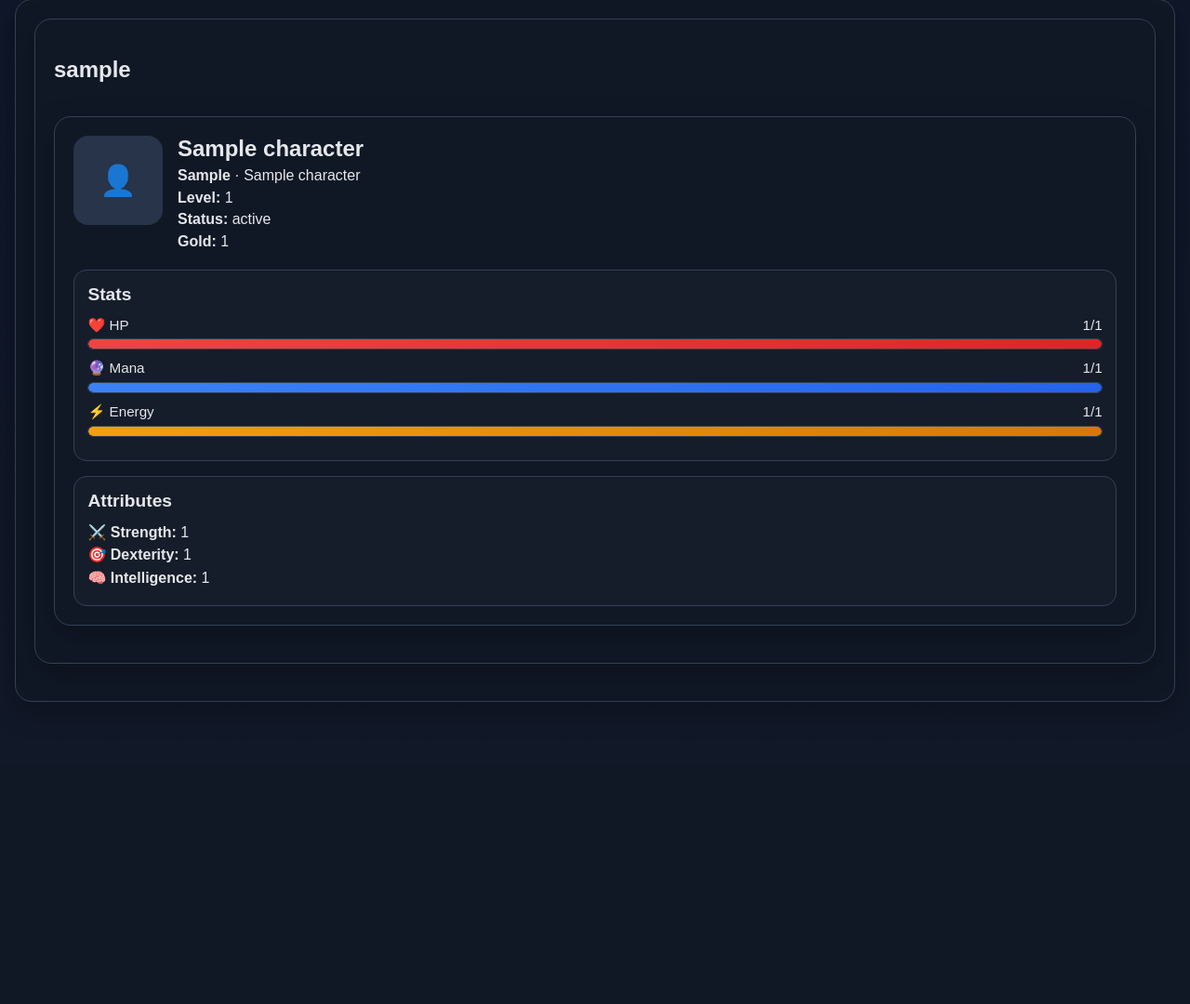
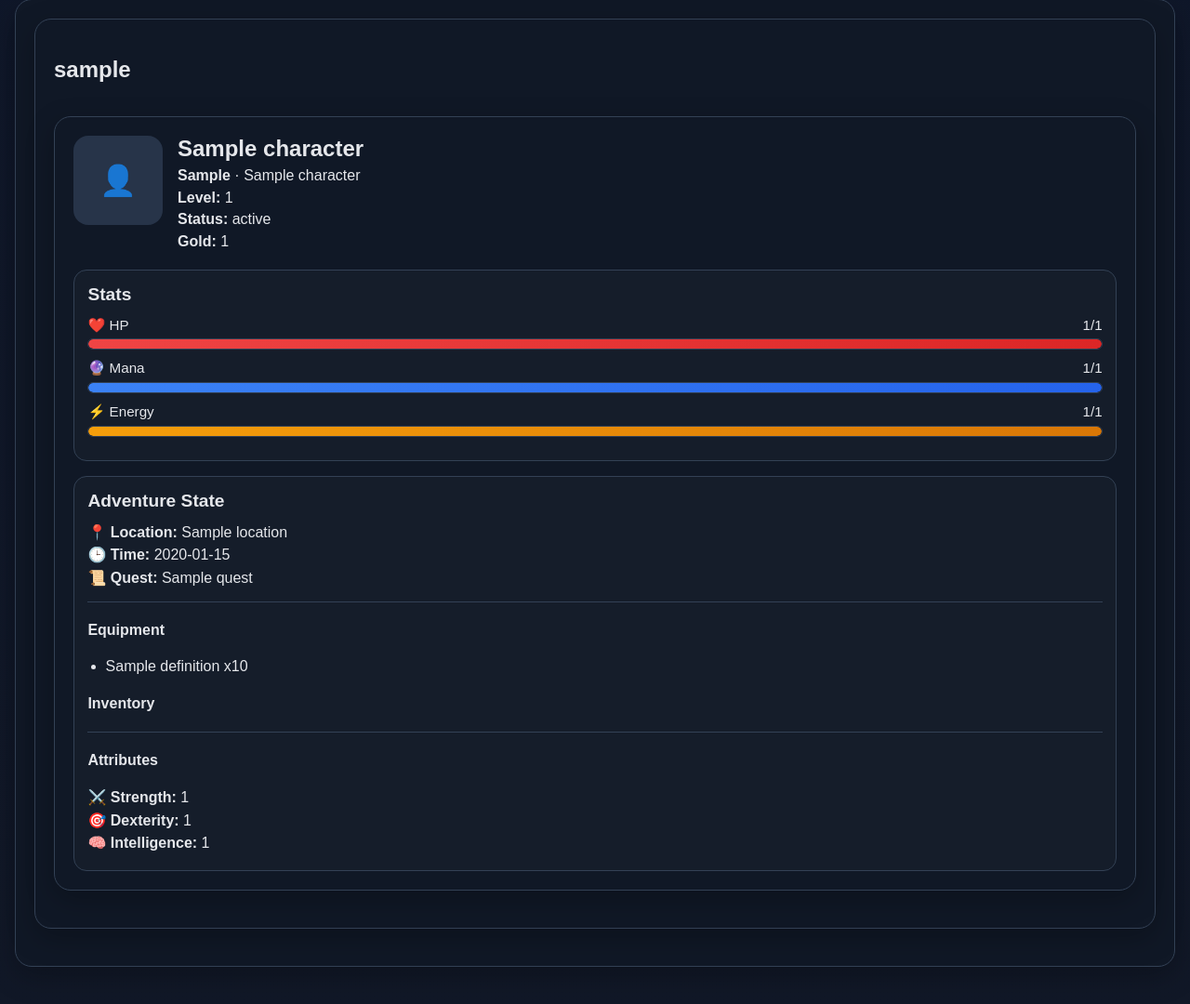
Before and after one commit to nicksteinmann/My_First_Ai_Project, a Flask app: page /community in a window 1280 px wide. Shown: the part 235-1315 px from the top of the page at 93% size. Before the commit the page ends 990 px from the top, so only its background shows below. Run offline with Flask 3, Linux system fonts and the light colour scheme; tables that the repository leaves empty hold one stand-in row (values such as "Sample post").

Commit message:
feat: implement campaign-based adventure state (location, time, quest, inventory)
- replaced mock character state with campaign-backed data
- added campaign creation on character creation
- introduced starting location, quest and narrative state
- connected inventory and equipment to database
- unified state across home, characters and community views
- extended LLM context with full character state (location, time, quest, inventory)
- prepared foundation for persistent storytelling system

```diff
--- a/app.py
+++ b/app.py
@@ -1,9 +1,24 @@
 from flask import Flask, request, jsonify, render_template, redirect, url_for, session, flash
 from werkzeug.security import generate_password_hash, check_password_hash
 
-from models import db, User, UserProfile, Character, CharacterAttribute, CharacterResource
 from services.llm_service import ask_llm, check_provider_availability
 from data.character_presets import RACES, CLASSES
+from models import (
+    db,
+    User,
+    UserProfile,
+    Character,
+    CharacterAttribute,
+    CharacterResource,
+    Campaign,
+    CampaignState,
+    CampaignLocation,
+    CampaignQuest,
+    CharacterInventory,
+    ItemDefinition,
+    CampaignItem,
+    WorldTemplate,
+)
 
 
 def create_app():
@@ -38,9 +53,122 @@ def create_app():
     def get_character_by_id_for_user(character_id, user_id):
         return Character.query.filter_by(id=character_id, user_id=user_id).first()
 
+    def get_active_campaign_for_character(character_id):
+        return (
+            Campaign.query
+            .filter_by(character_id=character_id, status="active")
+            .order_by(Campaign.created_at.asc())
+            .first()
+        )
+
+    def get_current_campaign_location(campaign):
+        if not campaign:
+            return None
+
+        return (
+            CampaignLocation.query
+            .filter_by(campaign_id=campaign.id)
+            .order_by(CampaignLocation.created_at.asc())
+            .first()
+        )
+
+    def get_active_campaign_quest(campaign):
+        if not campaign:
+            return None
+
+        return (
+            CampaignQuest.query
+            .filter_by(campaign_id=campaign.id, status="active")
+            .order_by(CampaignQuest.started_at.asc())
+            .first()
+        )
+
+    def get_or_create_default_world_template():
+        world = WorldTemplate.query.filter_by(slug="avalion-default").first()
+        if world:
+            return world
+
+        world = WorldTemplate(
+            name="Avalion",
+            slug="avalion-default",
+            description="Default fantasy world for campaign starts.",
+            lore_summary="A fantasy world with a peaceful capital hub for all peoples.",
+            current_era="Fantasy Middle Ages",
+            world_year=1000,
+            is_active=True,
+        )
+        db.session.add(world)
+        db.session.commit()
+        return world
+
+    def get_or_create_item_definition(name, item_type, rarity, description, value_base, weight, slot_type=None):
+        item = ItemDefinition.query.filter_by(name=name).first()
+        if item:
+            return item
+
+        item = ItemDefinition(
+            name=name,
+            item_type=item_type,
+            rarity=rarity,
+            description=description,
+            value_base=value_base,
+            weight=weight,
+            slot_type=slot_type,
+            is_template_item=True,
+        )
+        db.session.add(item)
+        db.session.commit()
+        return item
+
+    def get_character_inventory_lists(character_id):
+        inventory_rows = (
+            CharacterInventory.query
+            .filter_by(character_id=character_id)
+            .order_by(CharacterInventory.id.asc())
+            .all()
+        )
+
+        item_definition_ids = [row.item_definition_id for row in inventory_rows if row.item_definition_id]
+        campaign_item_ids = [row.campaign_item_id for row in inventory_rows if row.campaign_item_id]
+
+        item_definitions = {}
+        if item_definition_ids:
+            defs = ItemDefinition.query.filter(ItemDefinition.id.in_(item_definition_ids)).all()
+            item_definitions = {item.id: item for item in defs}
+
+        campaign_items = {}
+        if campaign_item_ids:
+            items = CampaignItem.query.filter(CampaignItem.id.in_(campaign_item_ids)).all()
+            campaign_items = {item.id: item for item in items}
+
+        equipment = []
+        inventory = []
+
+        for row in inventory_rows:
+            item_name = "Unknown Item"
+
+            if row.item_definition_id and row.item_definition_id in item_definitions:
+                item_name = item_definitions[row.item_definition_id].name
+            elif row.campaign_item_id and row.campaign_item_id in campaign_items:
+                item_name = campaign_items[row.campaign_item_id].name
+
+            if row.quantity and row.quantity > 1:
+                item_name = f"{item_name} x{row.quantity}"
+
+            if row.is_equipped:
+                equipment.append(item_name)
+            else:
+                inventory.append(item_name)
+
+        return equipment, inventory
+
     def serialize_character(character):
         attributes = character.attributes
         resources = character.resources
+        campaign = get_active_campaign_for_character(character.id)
+        current_location = get_current_campaign_location(campaign)
+        active_quest = get_active_campaign_quest(campaign)
+        equipment_items, inventory_items = get_character_inventory_lists(character.id)
 
         hp_current = resources.hp_current if resources else 0
         hp_max = resources.hp_max if resources else 0
@@ -79,18 +207,13 @@ def create_app():
                 {"icon": "👁️", "name": "Perception", "level": perception},
             ],
             "current_state": {
-                "location": "Ravenhold",
-                "time_of_day": "Evening",
-                "active_quest": "No active quest"
+                "location": current_location.name if current_location else "Unknown",
+                "time_of_day": campaign.current_ingame_time if campaign else "Unknown",
+                "active_quest": active_quest.title if active_quest else "No active quest",
+                "active_quest_description": active_quest.description if active_quest else ""
             },
-            "equipment": [
-                "Starter Weapon",
-                "Basic Armor"
-            ],
-            "inventory": [
-                "Torch",
-                "Bread"
-            ]
+            "equipment": equipment_items,
+            "inventory": inventory_items
         }
 
     def get_active_character():
@@ -238,8 +361,20 @@ def create_app():
         characters = []
         for character in db_characters:
             resources = character.resources
+            attributes = character.attributes
+            campaign = get_active_campaign_for_character(character.id)
+            current_location = get_current_campaign_location(campaign)
+            active_quest = get_active_campaign_quest(campaign)
+            equipment_items, inventory_items = get_character_inventory_lists(character.id)
 
-            attributes = character.attributes
+            completed_quests_count = 0
+            campaigns_count = Campaign.query.filter_by(character_id=character.id).count()
+
+            if campaign:
+                completed_quests_count = CampaignQuest.query.filter_by(
+                    campaign_id=campaign.id,
+                    status="completed"
+                ).count()
 
             characters.append({
                 "id": character.id,
@@ -256,13 +391,13 @@ def create_app():
                 "max_mana": resources.mana_max if resources else 0,
                 "energy": resources.energy_current if resources else 0,
                 "max_energy": resources.energy_max if resources else 0,
-                "location": "Ravenhold",
-                "time": "Evening",
-                "quest": "No active quest",
-                "completed_quests": 0,
-                "campaigns": 0,
-                "equipment": ["Starter Weapon", "Basic Armor"],
-                "inventory": ["Torch", "Bread"],
+                "location": current_location.name if current_location else "Unknown",
+                "time": campaign.current_ingame_time if campaign else "Unknown",
+                "quest": active_quest.title if active_quest else "No active quest",
+                "completed_quests": completed_quests_count,
+                "campaigns": campaigns_count,
+                "equipment": equipment_items,
+                "inventory": inventory_items,
                 "skill_1": attributes.strength if attributes else 0,
                 "skill_2": attributes.dexterity if attributes else 0,
                 "skill_3": attributes.intelligence if attributes else 0,
@@ -366,6 +501,128 @@ def create_app():
                 stamina_max=100
             )
             db.session.add(new_resources)
+            db.session.commit()
+
+            default_world = get_or_create_default_world_template()
+
+            new_campaign = Campaign(
+                character_id=new_character.id,
+                world_template_id=default_world.id,
+                title=f"{new_character.name}'s First Journey",
+                status="active",
+                current_ingame_day=1,
+                current_ingame_time="morning"
+            )
+            db.session.add(new_campaign)
+            db.session.commit()
+
+            start_location = CampaignLocation(
+                campaign_id=new_campaign.id,
+                name="The Screeching Rat - Rented Room",
+                location_type="inn_room",
+                description="A tiny, cheap rented room with a straw bed and a wooden chest.",
+                is_discovered=True,
+                is_custom=False
+            )
+            db.session.add(start_location)
+
+            start_quest = CampaignQuest(
+                campaign_id=new_campaign.id,
+                title="Get Ready for the Day",
+                description="Equip your gear and leave your room.",
+                status="active",
+                reward_gold=0,
+                reward_xp=0
+            )
+            db.session.add(start_quest)
+
+            start_state = CampaignState(
+                campaign_id=new_campaign.id,
+                main_objective="Begin your journey in the capital.",
+                current_scene_summary=(
+                    "You wake up in a cheap rented room at the tavern called "
+                    "'The Screeching Rat' after arriving late in the capital."
+                ),
+                world_state_summary=(
+                    "The capital is a magically protected neutral city where open violence is impossible."
+                ),
+                last_session_summary=(
+                    "You arrived late at night, rented the cheapest bed available, and fell asleep exhausted."
+                ),
+                notes_json="{}"
+            )
+            db.session.add(start_state)
+            db.session.commit()
+
+            rusty_sword = get_or_create_item_definition(
+                name="Rusty Sword",
+                item_type="weapon",
+                rarity="common",
+                description="A worn but usable sword.",
+                value_base=15,
+                weight=4,
+                slot_type="weapon_main"
+            )
+
+            cloth_armor = get_or_create_item_definition(
+                name="Cloth Armor",
+                item_type="armor",
+                rarity="common",
+                description="Simple travel clothing with minimal protection.",
+                value_base=10,
+                weight=3,
+                slot_type="armor_body"
+            )
+
+            torch_item = get_or_create_item_definition(
+                name="Torch",
+                item_type="utility",
+                rarity="common",
+                description="A simple torch for dark places.",
+                value_base=2,
+                weight=1,
+                slot_type=None
+            )
+
+            bread_item = get_or_create_item_definition(
+                name="Bread",
+                item_type="consumable",
+                rarity="common",
+                description="A stale but edible loaf of bread.",
+                value_base=1,
+                weight=1,
+                slot_type=None
+            )
+
+            db.session.add(CharacterInventory(
+                character_id=new_character.id,
+                item_definition_id=rusty_sword.id,
+                quantity=1,
+                is_equipped=True,
+                equipped_slot="weapon_main"
+            ))
+
+            db.session.add(CharacterInventory(
+                character_id=new_character.id,
+                item_definition_id=cloth_armor.id,
+                quantity=1,
+                is_equipped=True,
+                equipped_slot="armor_body"
+            ))
+
+            db.session.add(CharacterInventory(
+                character_id=new_character.id,
+                item_definition_id=torch_item.id,
+                quantity=1,
+                is_equipped=False
+            ))
+
+            db.session.add(CharacterInventory(
+                character_id=new_character.id,
+                item_definition_id=bread_item.id,
+                quantity=1,
+                is_equipped=False
+            ))
 
             db.session.commit()
 
@@ -462,6 +719,10 @@ def create_app():
             for character in user_characters:
                 resources = character.resources
                 attributes = character.attributes
+                campaign = get_active_campaign_for_character(character.id)
+                current_location = get_current_campaign_location(campaign)
+                active_quest = get_active_campaign_quest(campaign)
+                equipment_items, inventory_items = get_character_inventory_lists(character.id)
 
                 serialized_characters.append({
                     "id": character.id,
@@ -480,6 +741,11 @@ def create_app():
                     "strength": attributes.strength if attributes else 0,
                     "dexterity": attributes.dexterity if attributes else 0,
                     "intelligence": attributes.intelligence if attributes else 0,
+                    "location": current_location.name if current_location else "Unknown",
+                    "time": campaign.current_ingame_time if campaign else "Unknown",
+                    "quest": active_quest.title if active_quest else "No active quest",
+                    "equipment": equipment_items,
+                    "inventory": inventory_items
                 })
 
             community_users.append({
@@ -563,11 +829,16 @@ Aktiver Charakter:
 - Rasse: {active_character['race']}
 - Level: {active_character['level']}
 - Aktueller Ort: {active_character['current_state']['location']}
+- Aktuelle Tageszeit: {active_character['current_state']['time_of_day']}
 - Aktive Quest: {active_character['current_state']['active_quest']}
+- Questbeschreibung: {active_character['current_state']['active_quest_description']}
+- Ausrüstung: {', '.join(active_character['equipment']) if active_character['equipment'] else 'Keine'}
+- Inventar: {', '.join(active_character['inventory']) if active_character['inventory'] else 'Leer'}
 
 Antworte als Spielleiter.
 Bleibe in der Spielwelt.
 Führe die Szene sinnvoll weiter.
+Berücksichtige Ort, Tageszeit, aktive Quest, Ausrüstung und Inventar.
 Gewalt nur moderat beschreiben.
 """
 
--- a/templates/community.html
+++ b/templates/community.html
@@ -73,7 +73,30 @@
                                     </div>
 
                                     <div class="character-entry-right state-info">
-                                        <h3>Attributes</h3>
+                                        <h3>Adventure State</h3>
+                                        <p><strong>📍 Location:</strong> {{ character.location }}</p>
+                                        <p><strong>🕒 Time:</strong> {{ character.time }}</p>
+                                        <p><strong>📜 Quest:</strong> {{ character.quest }}</p>
+
+                                        <hr class="divider">
+
+                                        <h4>Equipment</h4>
+                                        <ul class="simple-list">
+                                            {% for item in character.equipment %}
+                                                <li>{{ item }}</li>
+                                            {% endfor %}
+                                        </ul>
+
+                                        <h4>Inventory</h4>
+                                        <ul class="simple-list">
+                                            {% for item in character.inventory %}
+                                                <li>{{ item }}</li>
+                                            {% endfor %}
+                                        </ul>
+
+                                        <hr class="divider">
+
+                                        <h4>Attributes</h4>
                                         <p><strong>⚔️ Strength:</strong> {{ character.strength }}</p>
                                         <p><strong>🎯 Dexterity:</strong> {{ character.dexterity }}</p>
                                         <p><strong>🧠 Intelligence:</strong> {{ character.intelligence }}</p>
```
